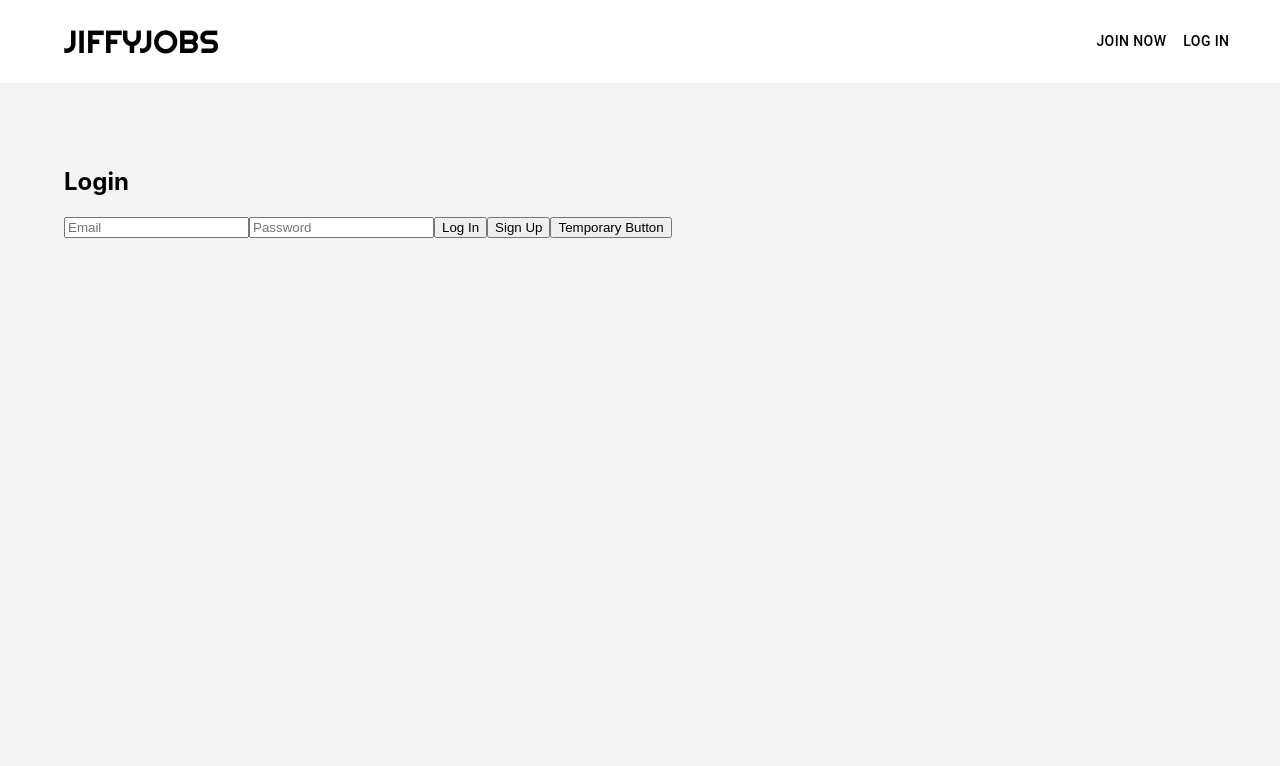
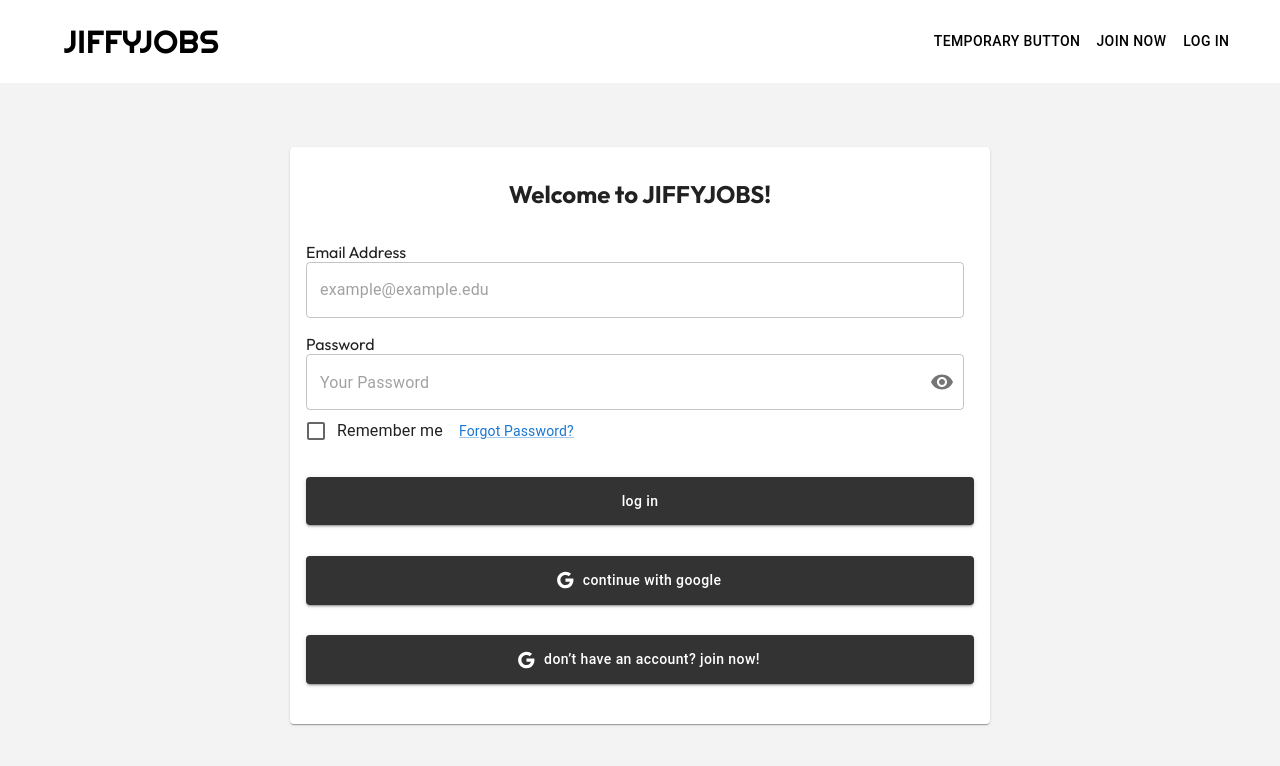
Before and after one commit to jonathanpangg/jiffyjobs, a React (Create React App) app in the folder frontend/jiffyjobs/: page /login in a window 1280 px wide. Shown: the top 766 px of the page. Built offline with nearby package versions, Linux system fonts and the light colour scheme.

Commit message:
basic design for login page

```diff
--- a/frontend/jiffyjobs/src/components/NavBar.js
+++ b/frontend/jiffyjobs/src/components/NavBar.js
@@ -64,7 +64,7 @@ export function NavBar() {
                 JIFFYJOBS
             </h1>
 
-            <div className='first-font' onClick={AllJobs} style={{ display: 'flex', alignItems: 'center',  whiteSpace: 'nowrap', marginLeft: '30%'}} >
+            <div className='first-font' onClick={AllJobs} style={{ display: 'flex', alignItems: 'center',  whiteSpace: 'nowrap', marginLeft: '30%'}}  >
                 All Jobs
             </div>
 
--- a/frontend/jiffyjobs/src/components/RegNavBar.js
+++ b/frontend/jiffyjobs/src/components/RegNavBar.js
@@ -9,27 +9,6 @@ import Button from '@mui/material/Button';
 
 export function RegNavBar() {
     const navigate = useNavigate()
-    const [anchorEl, setAnchorEl] = React.useState(null);
-
-    const settings = ['Profile', 'Dashboard', 'Setting', 'Logout'];
-    const [anchorElNav, setAnchorElNav] = React.useState(null);
-    const [anchorElUser, setAnchorElUser] = React.useState(null);
-
-    const handleOpenNavMenu = (event) => {
-    setAnchorElNav(event.currentTarget);
-    };
-
-    const handleOpenUserMenu = (event) => {
-        setAnchorElUser(event.currentTarget);
-    };
-
-    const handleCloseNavMenu = () => {
-        setAnchorElNav(null);
-    };
-
-    const handleCloseUserMenu = () => {
-        setAnchorElUser(null);
-    };
 
     const AllJobs = () => {
         navigate('/JobBoard')
@@ -50,6 +29,7 @@ export function RegNavBar() {
                 JIFFYJOBS
             </h1>
 
+            <Button color='inherit' onClick={AllJobs}> Temporary Button</Button>
             <Button color='inherit'  onClick={handleSignUp}>Join Now</Button>
             <Button color='inherit'  onClick={handleLogout}>Log In</Button>
 
--- a/frontend/jiffyjobs/src/pages/Login.js
+++ b/frontend/jiffyjobs/src/pages/Login.js
@@ -1,5 +1,11 @@
 import React, { useState } from 'react';
 import { useNavigate } from 'react-router-dom';
+import { Button, TextField, ToggleButton, ToggleButtonGroup, Card, CardContent } from '@mui/material';
+import { Checkbox, FormControlLabel, Link } from '@mui/material';
+import { InputAdornment, IconButton } from '@mui/material';
+import Visibility from '@mui/icons-material/Visibility';
+import VisibilityOff from '@mui/icons-material/VisibilityOff';
+import GoogleIcon from '@mui/icons-material/Google';
 import { RegNavBar } from '../components/RegNavBar';
 
 export function Login() {
@@ -7,6 +13,7 @@ export function Login() {
     const navigate = useNavigate()
     const [email, setEmail] = useState('');
     const [password, setPassword] = useState('');
+    const [showPassword, setShowPassword] = useState(false);
 
     const AllJobs = () => {
         navigate('/JobBoard')
@@ -19,35 +26,106 @@ export function Login() {
         navigate('/signup');
     };
 
+    const handleSubmit = (event) => {
+        event.preventDefault();
+        handleError();
+    };
+
+    // useState for the data
+    const [val, setVal] = useState({
+        school: '',
+        name: '',
+        email: '',
+        password: '',
+    })
+
+    // useState for errors
+    const [error, setError] = useState({
+        schoolError: false,
+        nameError: false,
+        emailError: false,
+        passwordError: false,
+    })
+
+    // handles the error of the input boxes
+    function handleError() {
+        setError({
+            schoolError: val.school === '',
+            nameError: val.name === '',
+            emailError: val.email === '',
+            passwordError: val.password === '',
+        })
+    }
+
+
+    function handleValues(event) {
+        setVal({ ...val, [event.target.id]: event.target.value });
+    }
+
+    const togglePasswordVisibility = () => {
+        setShowPassword(!showPassword);
+    };
+
     return (
         <>
         <RegNavBar/>
-        <div className={ 'outerCard' }>
-        <h2>Login</h2>
-        <form>
-            <input
-            type="email"
-            placeholder="Email"
-            value={email}
-            onChange={(e) => setEmail(e.target.value)}
-            />
-            <input
-            type="password"
-            placeholder="Password"
-            value={password}
-            onChange={(e) => setPassword(e.target.value)}
-            />
-            <button type="button" onClick={handleLogin}>
-                Log In
-            </button>
-            <button type="button" onClick={handleSignUp}>
-                Sign Up
-            </button>
-            <button type="button" onClick={AllJobs}>
-                Temporary Button
-            </button>
-        </form>
-        </div>
+            <div className={ 'outerCard' }>
+                <Card sx={{ maxWidth: 700, maxHeight: 600, mx: 'auto'}}>
+                    <CardContent>
+                    <h2 style={{ fontFamily: 'Outfit', textAlign: 'center', margin: '16px 0' }}>Welcome to JIFFYJOBS!</h2>
+
+                    <div style={{paddingTop: '2.5%'}}>
+                        <text className='pop-textfield-title' style={{ fontFamily: 'Outfit'}}>
+                            Email Address
+                        </text> <br></br>
+                        <TextField error={error.emailError} helperText={error.emailError ? "*This field is required" : ""} required={true} placeholder={"example@example.edu"}  type="email" square={false} style={{width: '98.5%', fontFamily: 'Outfit'}} onChange={(e) => {handleValues(e)}} id='email' value={val.email}/>
+                    </div>
+                    <div style={{paddingTop: '2.5%'}}>
+                        <text className='pop-textfield-title' style={{ fontFamily: 'Outfit'}}>
+                            Password
+                        </text> <br></br>
+                        <TextField error={error.passwordError} helperText={error.passwordError ? "*This field is required" : ""} required={true} placeholder="Your Password" type={showPassword ? "text" : "password"}  square={false} style={{width: '98.5%', fontFamily: 'Outfit'}} onChange={(e) => {handleValues(e)}} id='password' value={val.password}
+                            InputProps={{
+                                endAdornment: (
+                                    <InputAdornment position="end">
+                                        <IconButton
+                                            onClick={togglePasswordVisibility}
+                                            edge="end"
+                                        >
+                                            {showPassword ? <VisibilityOff /> : <Visibility />}
+                                        </IconButton>
+                                    </InputAdornment>
+                                ),
+                            }}
+                        />
+                    </div>
+
+                        <FormControlLabel
+                            control={<Checkbox name="remember" color="primary" />}
+                            label="Remember me"
+                        />
+                        <Link component="button" variant="body2">
+                            Forgot Password?
+                        </Link>
+                    <div style={{paddingTop: '2.5%'}}>
+                        <Button type="submit" fullWidth variant="contained" sx={{ mt: 1, mb: 2, py: 1.5, backgroundColor: '#333', '&:hover': { backgroundColor: '#555' } }} >
+                            Log in
+                        </Button>
+                    </div>
+                    <div style={{paddingTop: '1%'}}>
+                        <Button type="submit" fullWidth variant="contained" startIcon={<GoogleIcon/>} sx={{ mt: 1, mb: 2, py: 1.5, backgroundColor: '#333', '&:hover': { backgroundColor: '#555' } }} >
+                            Continue with Google
+                        </Button>
+                    </div>
+                    <div style={{paddingTop: '1%'}}>
+                        <Button type="submit" fullWidth variant="contained" startIcon={<GoogleIcon/>} onClick={handleSignUp} sx={{ mt: 1, mb: 2, py: 1.5, backgroundColor: '#333', '&:hover': { backgroundColor: '#555' } }} >
+                            Don’t have an account? Join now!
+                        </Button>
+                    </div>
+
+                    </CardContent>
+                </Card>
+            </div>
         </>
     )
 }
```
